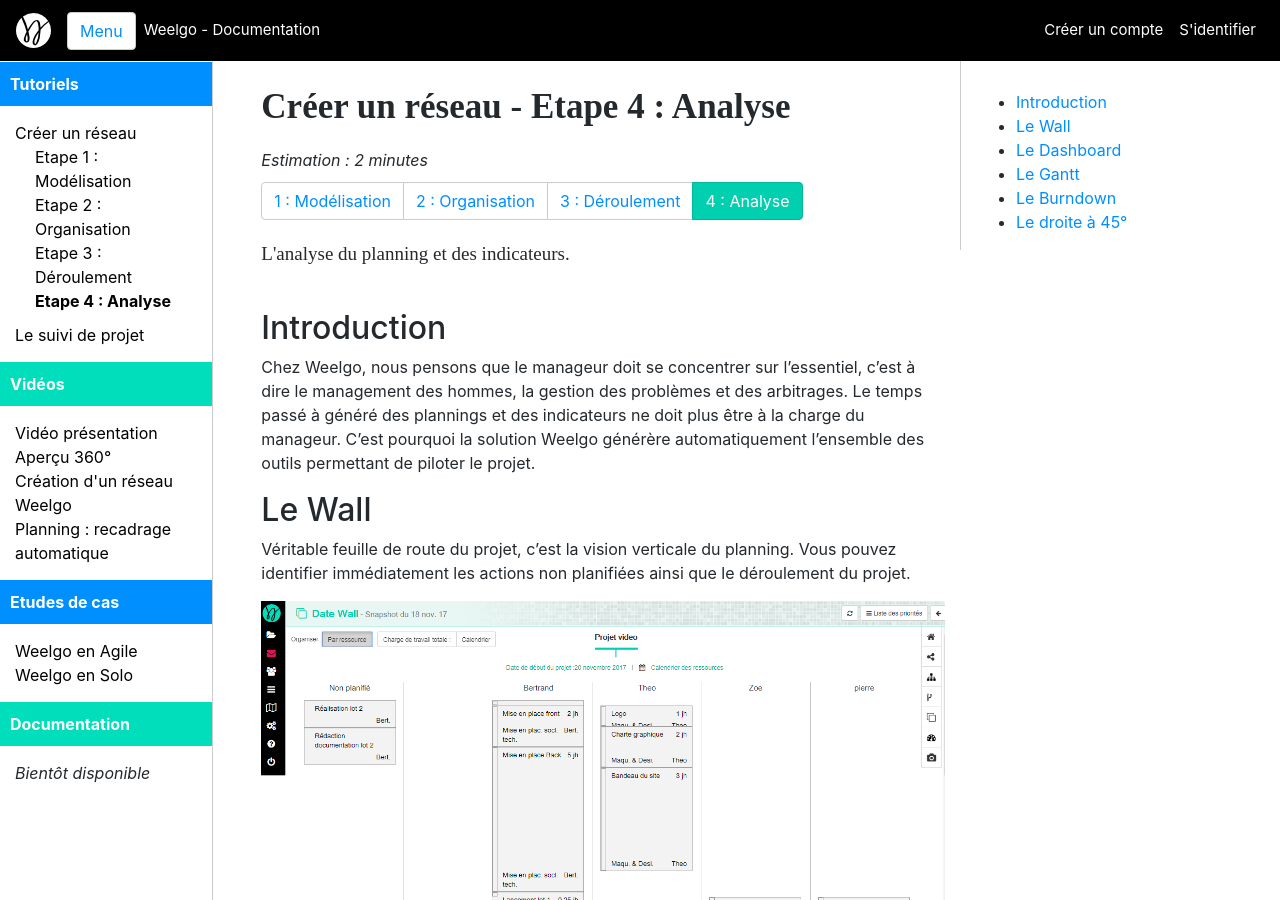
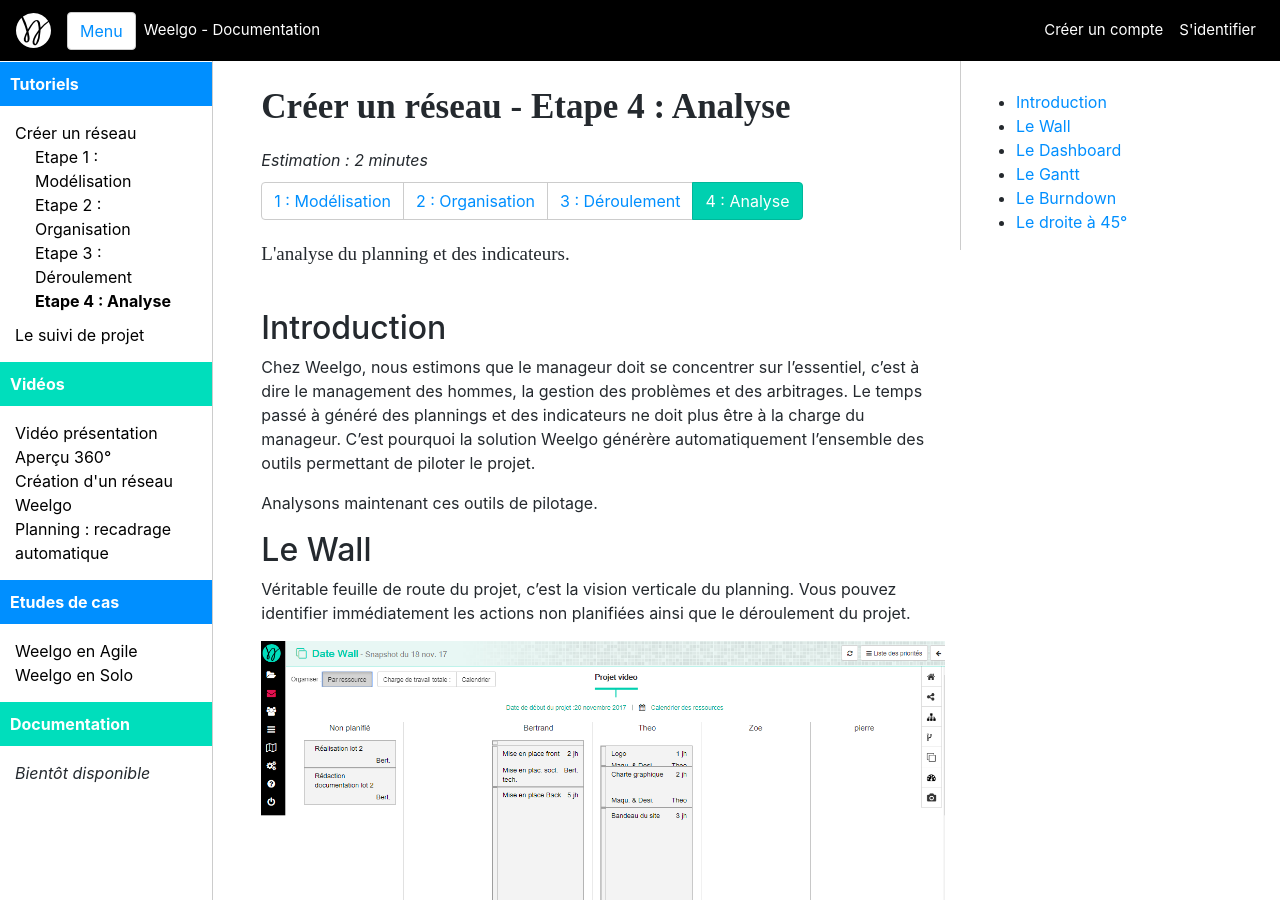
Before and after one commit to Weelgo/weelgo.github.io, a Jekyll site: the page built from fr/tutoriels/creationReseau_etp4_analyse.md, in a window 1280 px wide and 900 px high. Built offline with Jekyll 4.4.1, drawn with Linux system fonts in a browser that asks for light colours.

Commit message:
Update creationReseau_etp4_analyse.md

```diff
--- a/fr/tutoriels/creationReseau_etp4_analyse.md
+++ b/fr/tutoriels/creationReseau_etp4_analyse.md
@@ -10,7 +10,9 @@
 
 ## Introduction
 
-Chez Weelgo, nous pensons que le manageur doit se concentrer sur l'essentiel, c'est à dire le management des hommes, la gestion des problèmes et des arbitrages. Le temps passé à généré des plannings et des indicateurs ne doit plus être à la charge du manageur. C'est pourquoi la solution Weelgo générère automatiquement l'ensemble des outils permettant de piloter le projet.
+Chez Weelgo, nous estimons que le manageur doit se concentrer sur l'essentiel, c'est à dire le management des hommes, la gestion des problèmes et des arbitrages. Le temps passé à généré des plannings et des indicateurs ne doit plus être à la charge du manageur. C'est pourquoi la solution Weelgo générère automatiquement l'ensemble des outils permettant de piloter le projet.
+
+Analysons maintenant ces outils de pilotage.
 
 ## Le Wall
 
```
